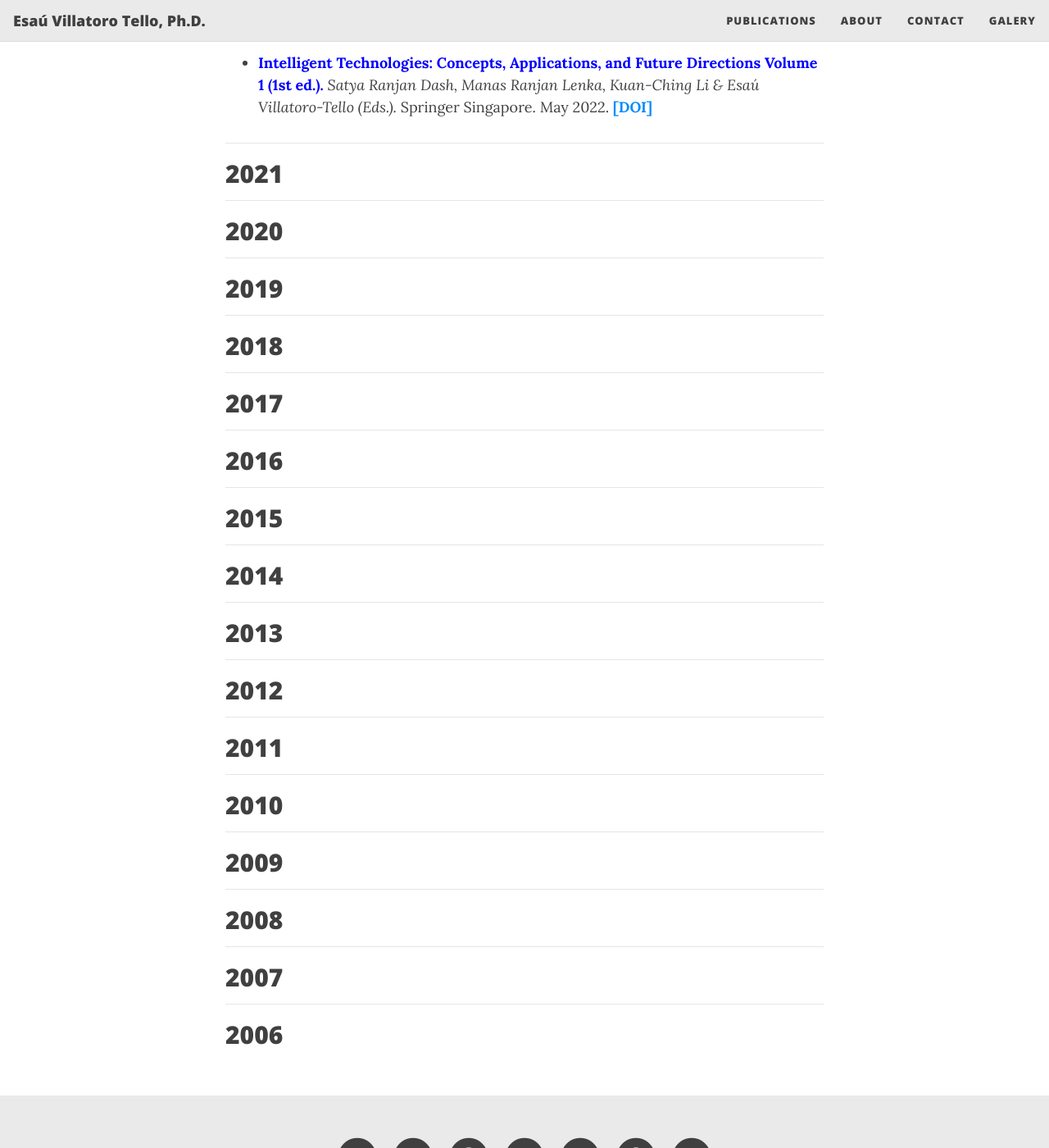
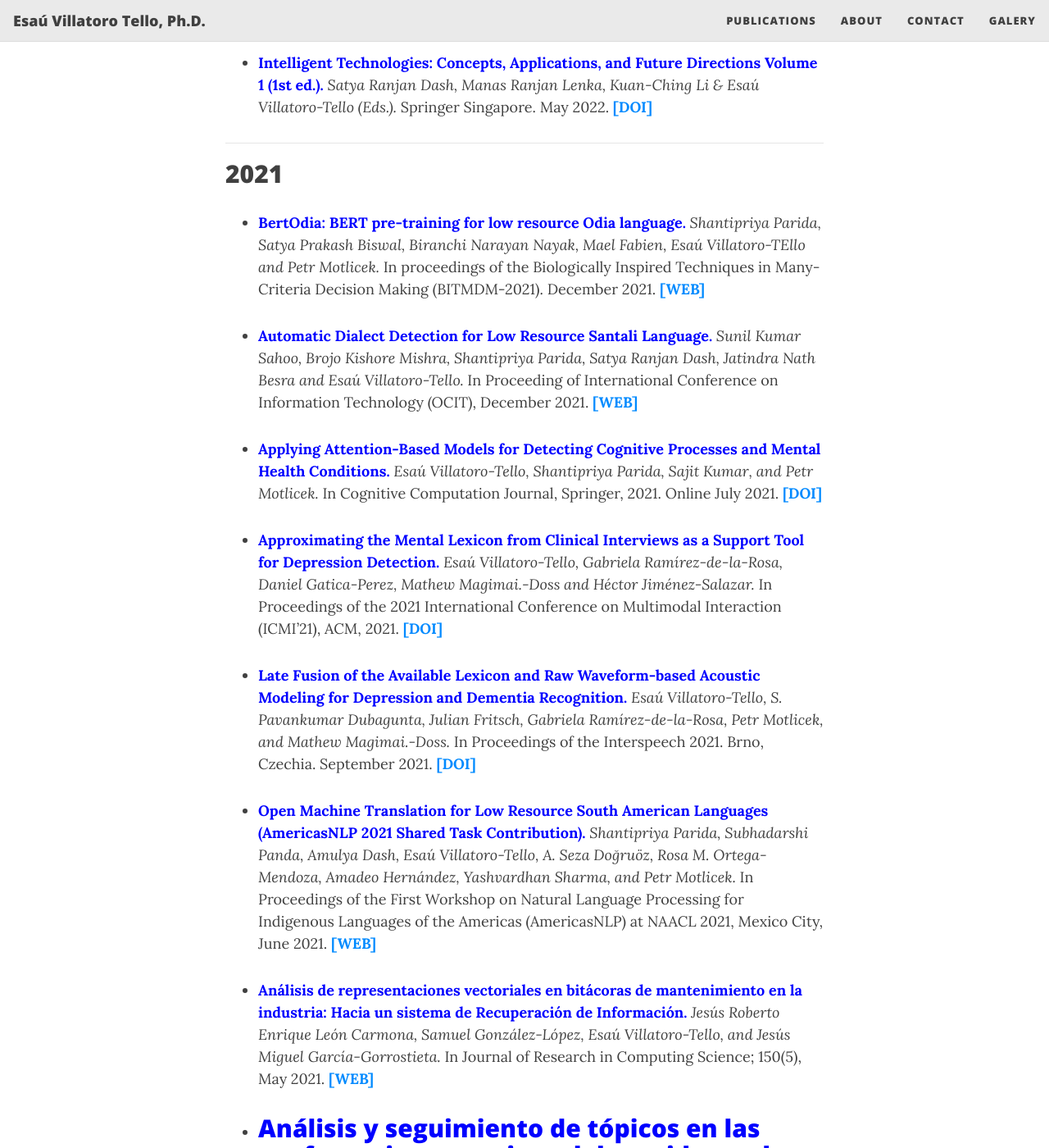
Before and after one commit to oravar333/oravar333.github.io, a Jekyll site: the page built from publications.md, in a window 1280 px wide and 1400 px high, scrolled down 3181 px. Shown: the whole window at 82% size. Built offline with Jekyll 4.4.1, drawn with Linux system fonts in a browser that asks for light colours; nearby versions of some CDN libraries; some of the changed text lies outside the part shown.

Commit message:
Update publications.md

```diff
--- a/publications.md
+++ b/publications.md
@@ -19,7 +19,7 @@ This page is being updated. Please, in the meantime, check my full publications
 ---
 * <span style="color:blue">**Reliability Estimation of News Media Sources: Birds of a Feather Flock Together.**</span> *Sergio Burdisso, Dairazalia Sánchez-Cortés, Esaú Villatoro-Tello, Petr Motlicek.*  (To Appear) In NAACL 2024 - Proceedings of the 2024 Conference of the North American Chapter of the Association for Computational Linguistics: Human Language Technologies. June 2024. [**[WEB]**]()
 
-* <span style="color:blue">**Natural Language Understanding for Navigation of Service Robots in Low-Resource Domains and Languages: Scenarios in Spanish and Nahuatl.**</span> Amadeo Hernández , Rosa M. Ortega-Mendoza, Esaú Villatoro-Tello, César J. Camacho-Bello, Obed Pérez-Cortés. In Mathematics. 2024; 12(8):1136. April 2024 [**[WEB]**](https://doi.org/10.3390/math12081136)
+* <span style="color:blue">**Natural Language Understanding for Navigation of Service Robots in Low-Resource Domains and Languages: Scenarios in Spanish and Nahuatl.**</span> *Amadeo Hernández , Rosa M. Ortega-Mendoza, Esaú Villatoro-Tello, César J. Camacho-Bello, Obed Pérez-Cortés.* In Mathematics. 2024; 12(8):1136. April 2024 [**[WEB]**](https://doi.org/10.3390/math12081136)
 
 * <span style="color:blue">**Probability-Aware Word-Confusion-Network-To-Text Alignment Approach for Intent Classification.**</span> *Esaú Villatoro-Tello, Srikanth Madikeri, Bidisha Sharma, Driss Khalil, Shashi Kumar, Iuliia Nigmatulina, Petr Motlicek & Aravind Ganapathiraju.*  (To Appear) In ICASSP 2024 - 2024 IEEE International Conference on Acoustics, Speech and Signal Processing (ICASSP). April 2024. [**[WEB]**](https://ieeexplore.ieee.org/document/10445934)
 
@@ -55,7 +55,7 @@ This page is being updated. Please, in the meantime, check my full publications
 
   * <span style="color:blue">**Expanded Lattice Embeddings for Spoken Document Retrieval on Informal Meetings.**</span>  *Esaú Villatoro-Tello, Srikanth Madikeri, Petr Motlicek, Aravind Ganapathiraju & Alexei V. Ivanov.* In Proceedings of the 45th International ACM SIGIR Confernence on Research and Developmnet in Information Retrieval. July 2022. [**[WEB]**](https://dl.acm.org/doi/10.1145/3477495.3531921)
 
-  * <span style="color:blue">**Classifying the Social Media Author Profile Through a Multimodal Representation..**</span> *M. Angel Álvarez-Carmona, Esaú Villatoro-Tello, Luis Villaseñor-Pineda & Manuel Montes-y-Gómez.* In: Dash, S.R., Lenka, M.R., Li, KC., Villatoro-Tello, E. (eds) Intelligent Technologies: Concepts, Applications, and Future Directions. Studies in Computational Intelligence, vol 1028. Springer, Singapore. May 2022. [**[WEB]**](https://link.springer.com/chapter/10.1007/978-981-19-1021-0_3)
+  * <span style="color:blue">**Classifying the Social Media Author Profile Through a Multimodal Representation.**</span> *M. Angel Álvarez-Carmona, Esaú Villatoro-Tello, Luis Villaseñor-Pineda & Manuel Montes-y-Gómez.* In: Dash, S.R., Lenka, M.R., Li, KC., Villatoro-Tello, E. (eds) Intelligent Technologies: Concepts, Applications, and Future Directions. Studies in Computational Intelligence, vol 1028. Springer, Singapore. May 2022. [**[WEB]**](https://link.springer.com/chapter/10.1007/978-981-19-1021-0_3)
 
   * <span style="color:blue">**Intelligent Technologies: Concepts, Applications, and Future Directions Volume 1 (1st ed.).**</span> *Satya Ranjan Dash, Manas Ranjan Lenka, Kuan-Ching Li & Esaú Villatoro-Tello (Eds.).* Springer Singapore. May 2022. [**[DOI]**](https://doi.org/10.1007/978-981-19-1021-0)
 
@@ -63,7 +63,21 @@ This page is being updated. Please, in the meantime, check my full publications
 
 **2021**
 ---
+* <span style="color:blue">**BertOdia: BERT pre-training for low resource Odia language.**</span> *Shantipriya Parida, Satya Prakash Biswal, Biranchi Narayan Nayak, Mael Fabien, Esaú Villatoro-TEllo and Petr Motlicek.* In proceedings of the Biologically Inspired Techniques in Many-Criteria Decision Making (BITMDM-2021). December 2021. [**[WEB]**](https://link.springer.com/chapter/10.1007/978-981-16-8739-6_32)
 
+* <span style="color:blue">**Automatic Dialect Detection for Low Resource Santali Language.**</span> *Sunil Kumar Sahoo, Brojo Kishore Mishra, Shantipriya Parida, Satya Ranjan Dash, Jatindra Nath Besra and Esaú Villatoro-Tello.* In Proceeding of International Conference on Information Technology (OCIT), December 2021. [**[WEB]**](https://ieeexplore.ieee.org/document/9719574)
+
+* <span style="color:blue">**Applying Attention-Based Models for Detecting Cognitive Processes and Mental Health Conditions.**</span> *Esaú Villatoro-Tello, Shantipriya Parida, Sajit Kumar, and Petr Motlicek.* In Cognitive Computation Journal, Springer, 2021. Online July 2021. [**[DOI]**](https://doi.org/10.1007/s12559-021-09901-1)
+
+* <span style="color:blue">**Approximating the Mental Lexicon from Clinical Interviews as a Support Tool for Depression Detection.**</span> *Esaú Villatoro-Tello, Gabriela Ramírez-de-la-Rosa, Daniel Gatica-Perez, Mathew Magimai.-Doss and Héctor Jiménez-Salazar.* In Proceedings of the 2021 International Conference on Multimodal Interaction (ICMI'21), ACM, 2021. [**[DOI]**](https://doi.org/10.1145/3462244.3479896)
+
+* <span style="color:blue">**Late Fusion of the Available Lexicon and Raw Waveform-based Acoustic Modeling for Depression and Dementia Recognition.**</span> *Esaú Villatoro-Tello, S. Pavankumar Dubagunta, Julian Fritsch, Gabriela Ramírez-de-la-Rosa, Petr Motlicek, and Mathew Magimai.-Doss.* In Proceedings of the Interspeech 2021. Brno, Czechia. September 2021. [**[DOI]**](10.21437/Interspeech.2021-1288 )
+
+* <span style="color:blue">**Open Machine Translation for Low Resource South American Languages (AmericasNLP 2021 Shared Task Contribution).**</span> *Shantipriya Parida, Subhadarshi Panda, Amulya Dash, Esaú Villatoro-Tello, A. Seza Doğruöz, Rosa M. Ortega-Mendoza, Amadeo Hernández, Yashvardhan Sharma, and Petr Motlicek.* In Proceedings of the First Workshop on Natural Language Processing for Indigenous Languages of the Americas (AmericasNLP) at NAACL 2021, Mexico City, June 2021. [**[WEB]**](https://aclanthology.org/2021.americasnlp-1.24.pdf)
+
+* <span style="color:blue">**Análisis de representaciones vectoriales en bitácoras de mantenimiento en la industria: Hacia un sistema de Recuperación de Información.**</span> *Jesús Roberto Enrique León Carmona, Samuel González-López, Esaú Villatoro-Tello, and Jesús Miguel García-Gorrostieta.* In Journal of Research in Computing Science; 150(5), May 2021. [**[WEB]**](https://www.rcs.cic.ipn.mx/2021_150_5/Analisis%20de%20representaciones%20vectoriales%20en%20bitacoras%20de%20mantenimiento%20en%20la%20Industria_.pdf)
+
+* <span style="color:blue">**Análisis y seguimiento de tópicos en las conferencias matutinas del presidente de México.**</span> *Luis Armando Arías Romero, Gabriela Ramírez-de-la-Rosa, and Esaú Villatoro-Tello.* In Journal of Research in Computing Science; 150(5), May 2021. [**[WEB]**](https://www.rcs.cic.ipn.mx/2021_150_5/Analisis%20y%20seguimiento%20de%20topicos%20en%20las%20conferencias%20matutinas%20del%20presidente%20de%20Mexico.pdf)
 ---
 
 **2020**
```
